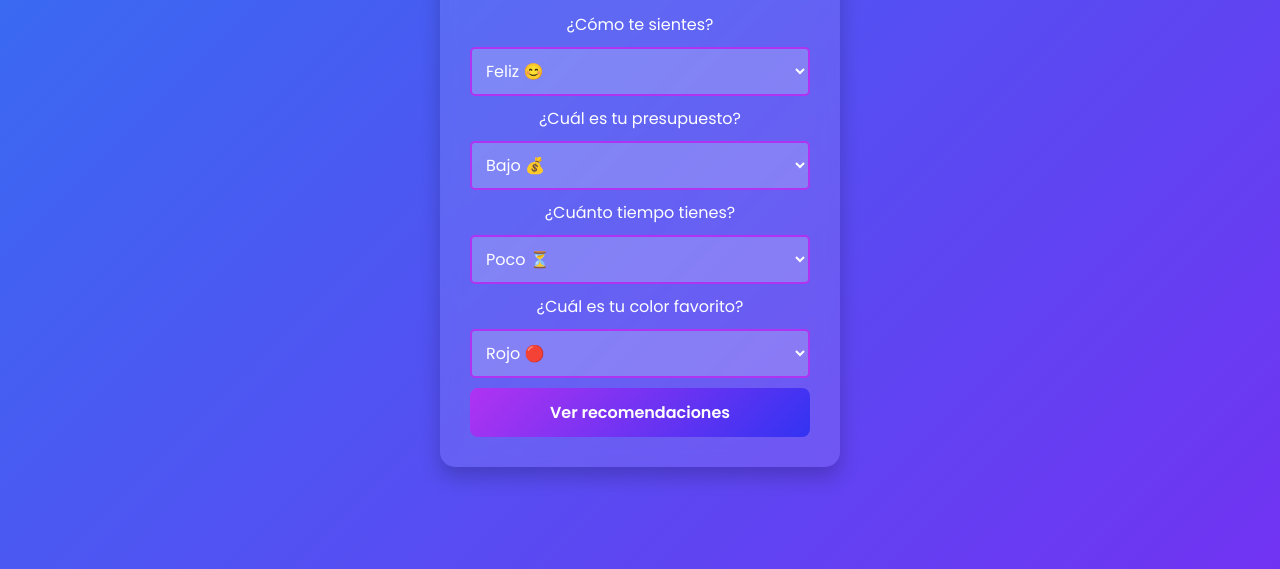
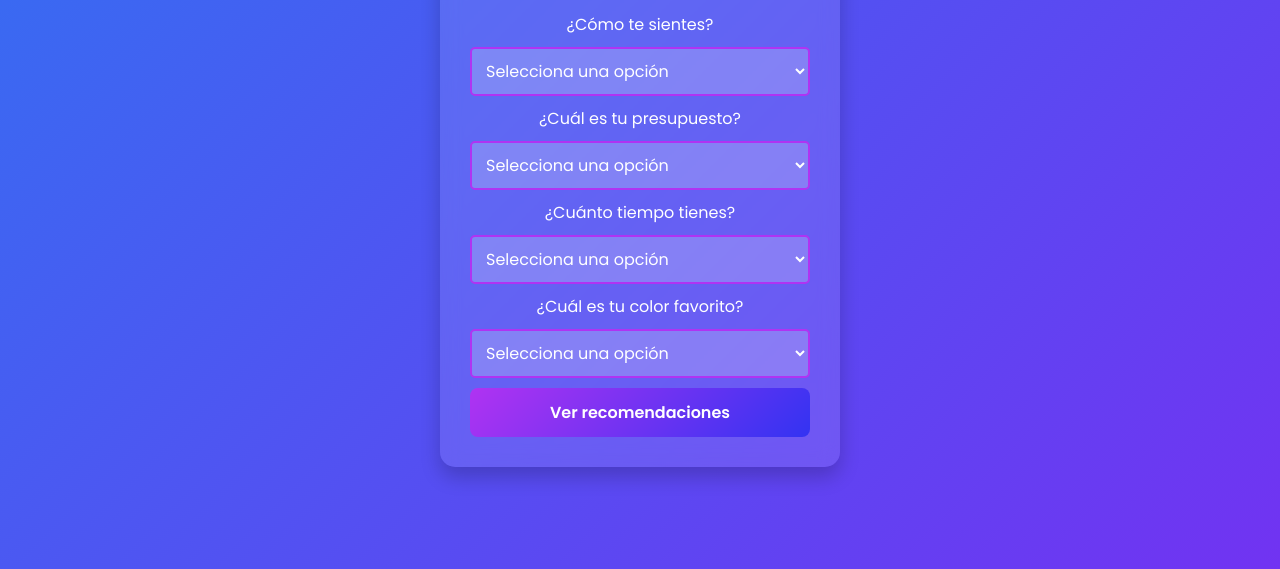
Before and after one commit to SaintPi23/SaintPi23.github.io, a plain HTML site: page encuesta.html in a window 1280 px wide. Shown: the part 231-800 px from the top of the page. Drawn offline with Linux system fonts and the light colour scheme.

Commit message:
cambios y ajuses en formularios

```diff
--- a/encuesta.html
+++ b/encuesta.html
@@ -9,29 +9,38 @@
 <body>
     <div class="container">
         <h1>Personaliza tu recomendación</h1>
+
+        <!-- Estado de ánimo -->
         <label for="estado">¿Cómo te sientes?</label>
-        <select id="estado">
+        <select id="estado" required>
+            <option value="" selected disabled hidden>Selecciona una opción</option>
             <option value="feliz">Feliz 😊</option>
             <option value="estresado">Estresado 😖</option>
             <option value="relajado">Relajado 😌</option>
         </select>
 
+        <!-- Presupuesto -->
         <label for="presupuesto">¿Cuál es tu presupuesto?</label>
-        <select id="presupuesto">
+        <select id="presupuesto" required>
+            <option value="" selected disabled hidden>Selecciona una opción</option>
             <option value="bajo">Bajo 💰</option>
             <option value="medio">Medio 💵</option>
             <option value="alto">Alto 💎</option>
         </select>
 
+        <!-- Tiempo disponible -->
         <label for="tiempo">¿Cuánto tiempo tienes?</label>
-        <select id="tiempo">
+        <select id="tiempo" required>
+            <option value="" selected disabled hidden>Selecciona una opción</option>
             <option value="poco">Poco ⏳</option>
             <option value="moderado">Moderado ⏰</option>
             <option value="mucho">Mucho 🕰️</option>
         </select>
 
+        <!-- Color favorito -->
         <label for="color">¿Cuál es tu color favorito?</label>
-        <select id="color">
+        <select id="color" required>
+            <option value="" selected disabled hidden>Selecciona una opción</option>
             <option value="rojo">Rojo 🔴</option>
             <option value="azul">Azul 🔵</option>
             <option value="verde">Verde 🟢</option>
--- a/script.js
+++ b/script.js
@@ -16,12 +16,6 @@ function guardarRespuestas() {
     let tiempo = document.getElementById("tiempo").value;
     let color = document.getElementById("color").value;
 
-    // Validar que se hayan seleccionado opciones válidas
-    if (!estado || !presupuesto || !tiempo || !color) {
-        alert("Por favor, selecciona una opción en todos los campos.");
-        return; // Detener la ejecución si falta algún campo
-    }
-
     // Guardar los valores en localStorage
     localStorage.setItem("estado", estado);
     localStorage.setItem("presupuesto", presupuesto);
```
